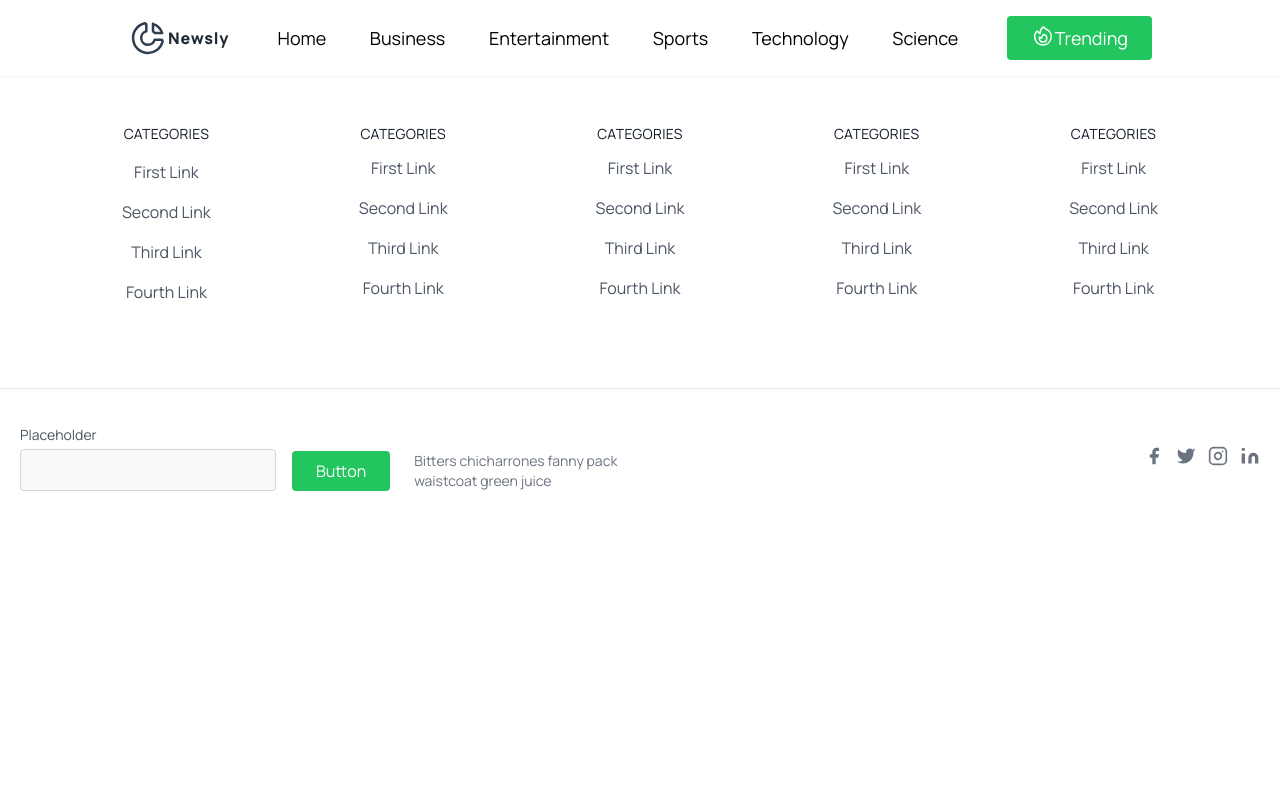
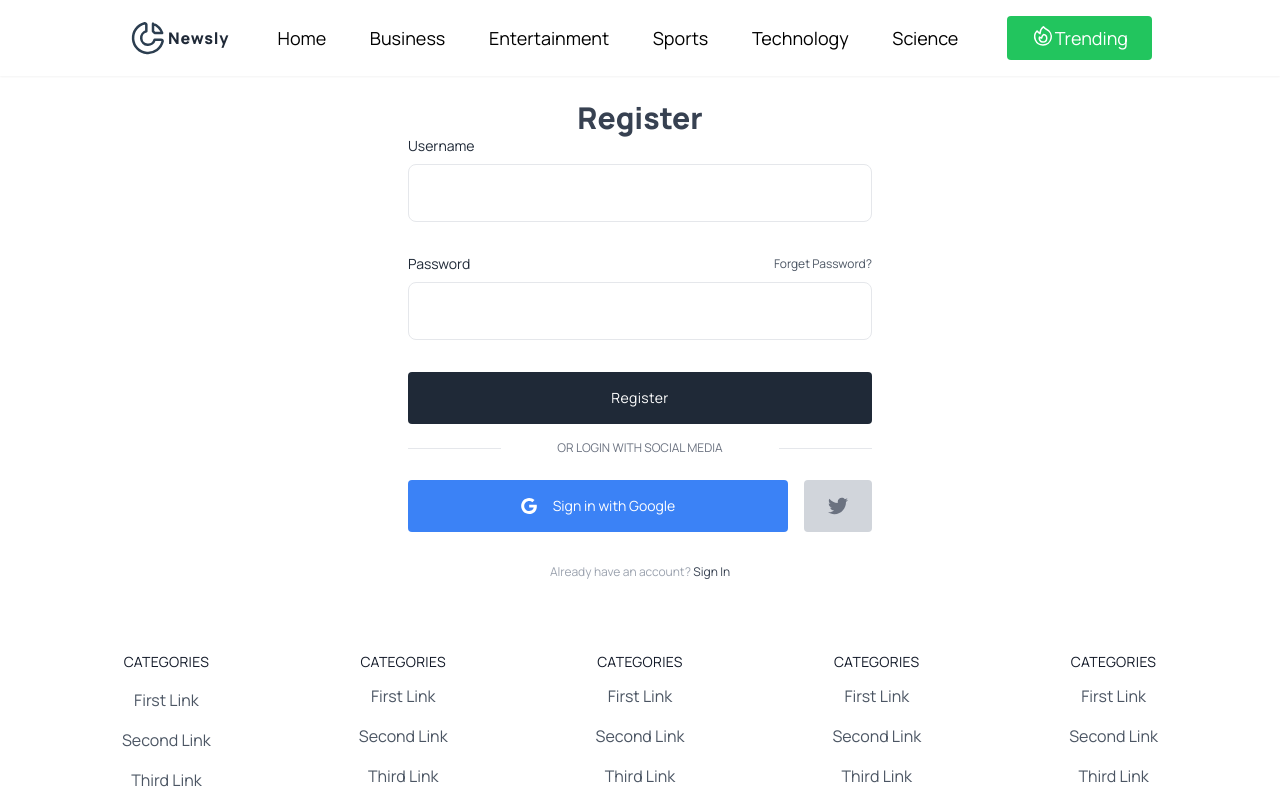
Before and after one commit to udemezue01/Newsly-Nuxt, a Nuxt app: page /auth/register in a window 1280 px wide. Shown: the top 800 px of the page. Built offline with nearby package versions, Linux system fonts and the light colour scheme.

Commit message:
Added Auth pages

```diff
--- /dev/null
+++ b/pages/auth/login.vue
@@ -0,0 +1,68 @@
+<template>
+
+    <div class="w-full max-w-lg p-6 m-auto mx-auto dark:bg-gray-800 font-body">
+        <h1 class="text-3xl font-semibold text-center text-gray-700 dark:text-white">Login</h1>
+
+        <form class="space-y-8">
+            <div>
+                <label for="username" class="block text-sm text-gray-800 dark:text-gray-200">Username</label>
+                <input type="text" class="block w-full px-6 py-4 mt-2 text-gray-700 bg-white border rounded-lg dark:bg-gray-800 dark:text-gray-300 dark:border-gray-600 focus:border-blue-400 dark:focus:border-blue-300 focus:ring-blue-300 focus:outline-none focus:ring focus:ring-opacity-40" />
+            </div>
+
+            <div class="">
+                <div class="flex items-center justify-between">
+                    <label for="password" class="block text-sm text-gray-800 dark:text-gray-200">Password</label>
+                    <NuxtLink to="/password-reset" class="text-xs text-gray-600 dark:text-gray-400 hover:underline">Forget Password?</NuxtLink>
+                </div>
+
+                <input type="password" class="block w-full px-6 py-4 mt-2 text-gray-700 bg-white border rounded-lg dark:bg-gray-800 dark:text-gray-300 dark:border-gray-600 focus:border-blue-400 dark:focus:border-blue-300 focus:ring-blue-300 focus:outline-none focus:ring focus:ring-opacity-40" />
+            </div>
+
+            <div class="">
+                <button class="w-full py-4 px-6 text-sm font-medium tracking-wide text-white capitalize transition-colors duration-300 transform bg-gray-800 rounded hover:bg-gray-700 focus:outline-none focus:ring focus:ring-gray-300 focus:ring-opacity-50">
+                   Log In
+                </button>
+            </div>
+        </form>
+
+        <div class="flex items-center justify-between mt-4">
+            <span class="w-1/5 border-b dark:border-gray-600 lg:w-1/5"></span>
+
+            <a href="#" class="text-xs text-center text-gray-500 uppercase dark:text-gray-400 hover:underline">
+                or login with Social Media
+            </a>
+
+            <span class="w-1/5 border-b dark:border-gray-400 lg:w-1/5"></span>
+        </div>
+
+        <div class="flex items-center mt-6 -mx-2">
+            <button type="button" class="flex items-center  justify-center w-full px-6 py-4 mx-2 text-sm font-medium text-white transition-colors duration-300 transform bg-blue-500 rounded hover:bg-blue-400 focus:bg-blue-400 focus:outline-none">
+                <svg class="w-4 h-4 mx-2 fill-current" viewBox="0 0 24 24">
+                    <path d="M12.24 10.285V14.4h6.806c-.275 1.765-2.056 5.174-6.806 5.174-4.095 0-7.439-3.389-7.439-7.574s3.345-7.574 7.439-7.574c2.33 0 3.891.989 4.785 1.849l3.254-3.138C18.189 1.186 15.479 0 12.24 0c-6.635 0-12 5.365-12 12s5.365 12 12 12c6.926 0 11.52-4.869 11.52-11.726 0-.788-.085-1.39-.189-1.989H12.24z">
+                    </path>
+                </svg>
+
+                <span class="hidden mx-2 sm:inline">Sign in with Google</span>
+            </button>
+
+            <a href="#" class="px-6 py-4 mx-2 text-sm font-medium text-gray-500 transition-colors duration-300 transform bg-gray-300 rounded hover:bg-gray-200">
+                <svg class="w-5 h-5 fill-current" viewBox="0 0 24 24">
+                    <path d="M23.954 4.569c-.885.389-1.83.654-2.825.775 1.014-.611 1.794-1.574 2.163-2.723-.951.555-2.005.959-3.127 1.184-.896-.959-2.173-1.559-3.591-1.559-2.717 0-4.92 2.203-4.92 4.917 0 .39.045.765.127 1.124C7.691 8.094 4.066 6.13 1.64 3.161c-.427.722-.666 1.561-.666 2.475 0 1.71.87 3.213 2.188 4.096-.807-.026-1.566-.248-2.228-.616v.061c0 2.385 1.693 4.374 3.946 4.827-.413.111-.849.171-1.296.171-.314 0-.615-.03-.916-.086.631 1.953 2.445 3.377 4.604 3.417-1.68 1.319-3.809 2.105-6.102 2.105-.39 0-.779-.023-1.17-.067 2.189 1.394 4.768 2.209 7.557 2.209 9.054 0 13.999-7.496 13.999-13.986 0-.209 0-.42-.015-.63.961-.689 1.8-1.56 2.46-2.548l-.047-.02z">
+                    </path>
+                </svg>
+            </a>
+        </div>
+
+        <p class="mt-8 text-xs font-light text-center text-gray-400"> Don't have an account? <a href="#" class="font-medium text-gray-700 dark:text-gray-200 hover:underline">Create One</a></p>
+    </div>
+
+    </template>
+
+    <script>
+
+
+    export default {
+        name: "LoginPage",
+
+    }
+    </script>
--- /dev/null
+++ b/pages/auth/register.vue
@@ -0,0 +1,68 @@
+<template>
+
+    <div class="w-full max-w-lg p-6 m-auto mx-auto dark:bg-gray-800 font-body">
+        <h1 class="text-3xl font-semibold text-center text-gray-700 dark:text-white">Register</h1>
+
+        <form class="space-y-8">
+            <div>
+                <label for="username" class="block text-sm text-gray-800 dark:text-gray-200">Username</label>
+                <input type="text" class="block w-full px-6 py-4 mt-2 text-gray-700 bg-white border rounded-lg dark:bg-gray-800 dark:text-gray-300 dark:border-gray-600 focus:border-blue-400 dark:focus:border-blue-300 focus:ring-blue-300 focus:outline-none focus:ring focus:ring-opacity-40" />
+            </div>
+
+            <div class="">
+                <div class="flex items-center justify-between">
+                    <label for="password" class="block text-sm text-gray-800 dark:text-gray-200">Password</label>
+                    <NuxtLink to="/password-reset" class="text-xs text-gray-600 dark:text-gray-400 hover:underline">Forget Password?</NuxtLink>
+                </div>
+
+                <input type="password" class="block w-full px-6 py-4 mt-2 text-gray-700 bg-white border rounded-lg dark:bg-gray-800 dark:text-gray-300 dark:border-gray-600 focus:border-blue-400 dark:focus:border-blue-300 focus:ring-blue-300 focus:outline-none focus:ring focus:ring-opacity-40" />
+            </div>
+
+            <div class="">
+                <button class="w-full py-4 px-6 text-sm font-medium tracking-wide text-white capitalize transition-colors duration-300 transform bg-gray-800 rounded hover:bg-gray-700 focus:outline-none focus:ring focus:ring-gray-300 focus:ring-opacity-50">
+                    Register
+                </button>
+            </div>
+        </form>
+
+        <div class="flex items-center justify-between mt-4">
+            <span class="w-1/5 border-b dark:border-gray-600 lg:w-1/5"></span>
+
+            <a href="#" class="text-xs text-center text-gray-500 uppercase dark:text-gray-400 hover:underline">
+                or login with Social Media
+            </a>
+
+            <span class="w-1/5 border-b dark:border-gray-400 lg:w-1/5"></span>
+        </div>
+
+        <div class="flex items-center mt-6 -mx-2">
+            <button type="button" class="flex items-center  justify-center w-full px-6 py-4 mx-2 text-sm font-medium text-white transition-colors duration-300 transform bg-blue-500 rounded hover:bg-blue-400 focus:bg-blue-400 focus:outline-none">
+                <svg class="w-4 h-4 mx-2 fill-current" viewBox="0 0 24 24">
+                    <path d="M12.24 10.285V14.4h6.806c-.275 1.765-2.056 5.174-6.806 5.174-4.095 0-7.439-3.389-7.439-7.574s3.345-7.574 7.439-7.574c2.33 0 3.891.989 4.785 1.849l3.254-3.138C18.189 1.186 15.479 0 12.24 0c-6.635 0-12 5.365-12 12s5.365 12 12 12c6.926 0 11.52-4.869 11.52-11.726 0-.788-.085-1.39-.189-1.989H12.24z">
+                    </path>
+                </svg>
+
+                <span class="hidden mx-2 sm:inline">Sign in with Google</span>
+            </button>
+
+            <a href="#" class="px-6 py-4 mx-2 text-sm font-medium text-gray-500 transition-colors duration-300 transform bg-gray-300 rounded hover:bg-gray-200">
+                <svg class="w-5 h-5 fill-current" viewBox="0 0 24 24">
+                    <path d="M23.954 4.569c-.885.389-1.83.654-2.825.775 1.014-.611 1.794-1.574 2.163-2.723-.951.555-2.005.959-3.127 1.184-.896-.959-2.173-1.559-3.591-1.559-2.717 0-4.92 2.203-4.92 4.917 0 .39.045.765.127 1.124C7.691 8.094 4.066 6.13 1.64 3.161c-.427.722-.666 1.561-.666 2.475 0 1.71.87 3.213 2.188 4.096-.807-.026-1.566-.248-2.228-.616v.061c0 2.385 1.693 4.374 3.946 4.827-.413.111-.849.171-1.296.171-.314 0-.615-.03-.916-.086.631 1.953 2.445 3.377 4.604 3.417-1.68 1.319-3.809 2.105-6.102 2.105-.39 0-.779-.023-1.17-.067 2.189 1.394 4.768 2.209 7.557 2.209 9.054 0 13.999-7.496 13.999-13.986 0-.209 0-.42-.015-.63.961-.689 1.8-1.56 2.46-2.548l-.047-.02z">
+                    </path>
+                </svg>
+            </a>
+        </div>
+
+        <p class="mt-8 text-xs font-light text-center text-gray-400"> Already have an account? <nuxt-link to="login" class="font-medium text-gray-700 dark:text-gray-200 hover:underline">Sign In</nuxt-link></p>
+    </div>
+
+    </template>
+
+    <script>
+
+
+    export default {
+        name: "RegisterPage",
+
+    }
+    </script>
```
